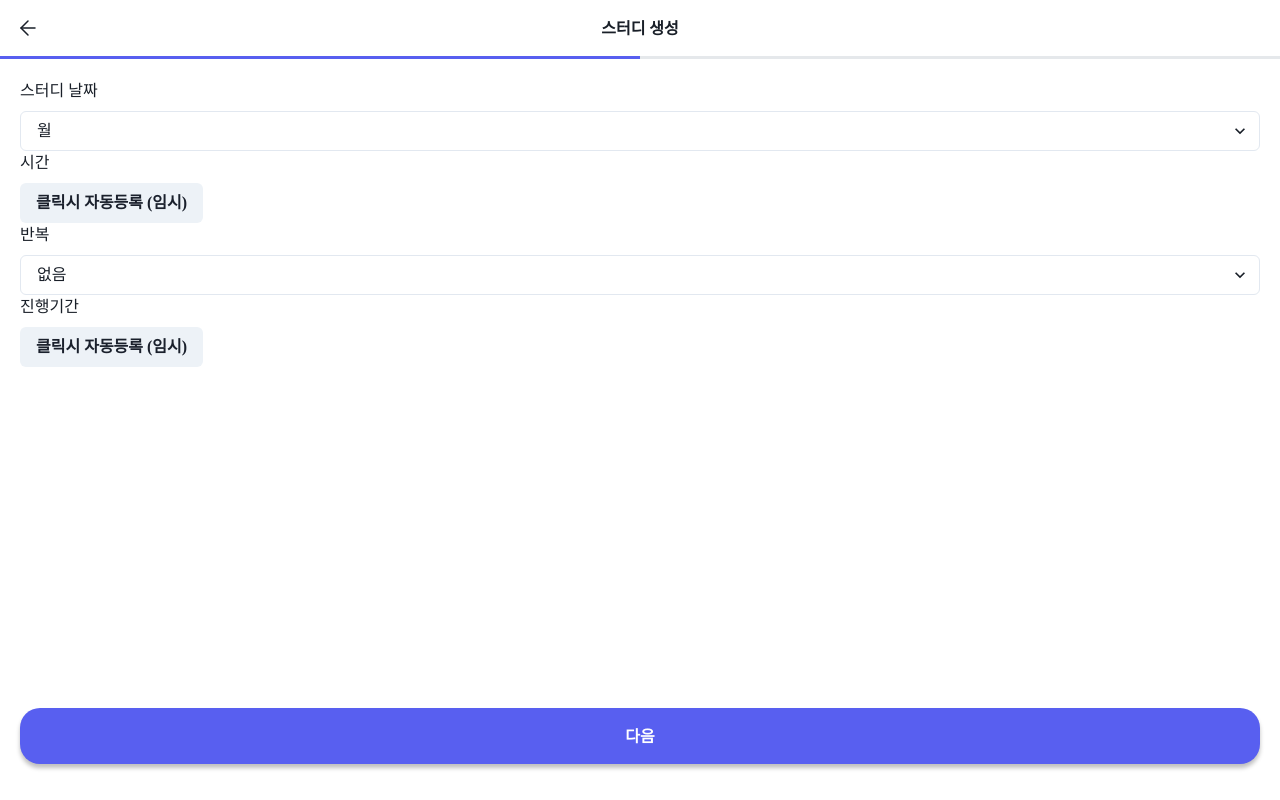
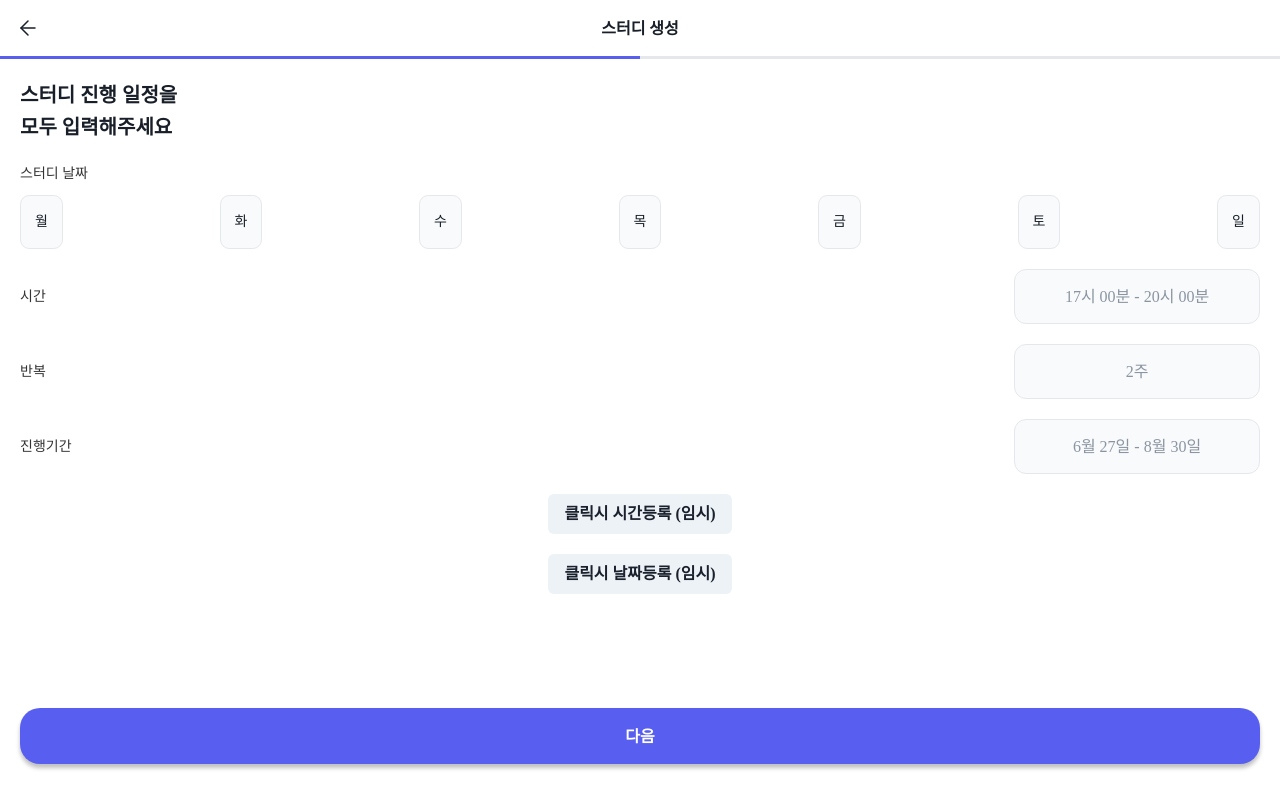
Before and after one commit to mash-up-kr/moit-web, a React (Vite) app: page /register in a window 1280 px wide. Both pictures are taken after typing "Sample", "Sample" into the empty fields and a click on the button "다음". Built offline with nearby package versions, Linux system fonts and the light colour scheme; a web font is replaced by a local one; what emotion-normalize would draw is missing.

Commit message:
✨ feat: 일정 스텝 디자인 적용 (ButtonSelect 추가)

```diff
--- /dev/null
+++ b/src/screens/StudyRegisterScreen/components/ButtonSelect.tsx
@@ -0,0 +1,54 @@
+import { Flex } from '@chakra-ui/react';
+import { css } from '@emotion/react';
+import styled from '@emotion/styled';
+import theme from '@styles/theme';
+
+interface ButtonSelectProps<T> {
+  options: { value: T; label: string }[];
+  value: string;
+  onChange: (value: T) => void;
+}
+
+const ButtonSelect = <T extends string>({
+  options,
+  value,
+  onChange,
+}: ButtonSelectProps<T>) => {
+  return (
+    <Flex justify="space-between">
+      {options.map((item) => (
+        <OptionButton
+          key={item.value}
+          active={item.value === value}
+          onClick={() => onChange(item.value)}
+        >
+          {item.label}
+        </OptionButton>
+      ))}
+    </Flex>
+  );
+};
+
+const OptionButton = styled.div<{ active: boolean }>`
+  display: flex;
+  justify-content: center;
+  align-items: center;
+  padding: 9px 14px;
+  background-color: ${theme.colors.background.input};
+  border: 0.771px solid ${theme.palette.gray200};
+  color: ${theme.colors.text.general};
+  border-radius: 9.247px;
+  height: 54px;
+
+  ${css(theme.fonts.p3)}
+
+  ${(p) =>
+    p.active &&
+    css`
+      color: ${theme.palette.white};
+      background-color: ${theme.colors.primary.default};
+      box-shadow: 0px 5px 6px 0px rgba(88, 95, 240, 0.25);
+    `}
+`;
+
+export default ButtonSelect;
--- a/src/screens/StudyRegisterScreen/components/FormItem.tsx
+++ b/src/screens/StudyRegisterScreen/components/FormItem.tsx
@@ -1,14 +1,29 @@
 import { PropsWithChildren } from 'react';
 import { FormControl, FormLabel } from '@chakra-ui/react';
+import { css } from '@emotion/react';
 import theme from '@styles/theme';
 
 interface FormItemProps extends PropsWithChildren {
   label: string;
+  direction?: 'row' | 'column';
 }
 
-const FormItem = ({ label, children }: FormItemProps) => {
+const rowStyle = css`
+  justify-content: space-between;
+  align-items: center;
+`;
+
+const colStyle = css`
+  gap: 10px;
+`;
+
+const FormItem = ({ label, direction = 'column', children }: FormItemProps) => {
   return (
-    <FormControl display="flex" flexDir="column" gap="10px">
+    <FormControl
+      display="flex"
+      flexDir={direction}
+      css={direction === 'row' ? rowStyle : colStyle}
+    >
       <FormLabel color={theme.palette.gray700} css={theme.fonts.p2} margin="0">
         {label}
       </FormLabel>
--- a/src/screens/StudyRegisterScreen/components/Input.tsx
+++ b/src/screens/StudyRegisterScreen/components/Input.tsx
@@ -2,7 +2,7 @@ import { css } from '@emotion/react';
 import styled from '@emotion/styled';
 import theme from '@styles/theme';
 
-const Input = styled.input`
+const Input = styled.input<{ readOnly?: boolean }>`
   background-color: ${theme.palette.gray50};
   border: 1px solid ${theme.palette.gray200};
   border-radius: 12px;
@@ -19,6 +19,12 @@ const Input = styled.input`
     color: ${theme.palette.gray500};
     ${css(theme.fonts.p1)};
   }
+
+  ${(p) =>
+    p.readOnly &&
+    css`
+      text-align: center;
+    `}
 `;
 
 export default Input;
--- a/src/screens/StudyRegisterScreen/steps/ScheduleSettingStep.tsx
+++ b/src/screens/StudyRegisterScreen/steps/ScheduleSettingStep.tsx
@@ -1,15 +1,15 @@
-import { FC } from 'react';
+import { FC, useMemo } from 'react';
 import { Controller, useController, useForm } from 'react-hook-form';
-import {
-  FormLabel,
-  FormControl,
-  Select,
-  Button as ChakraButton,
-} from '@chakra-ui/react';
+import { Button as ChakraButton, Box } from '@chakra-ui/react';
 import { useRecoilValue } from 'recoil';
 import Button from '@components/Button';
+import Text from '@components/Text';
 import { ScheduleStepFormData } from '../../../../types/register';
 import { registerFormDataAtom } from '../atoms';
+import ButtonSelect from '../components/ButtonSelect';
+import Form from '../components/Form';
+import FormItem from '../components/FormItem';
+import Input from '../components/Input';
 import LargeBottom from '../components/LargeBottom';
 import { DAY_OF_WEEKS_OPTIONS, REPEAT_CYCLE_OPTIONS } from '../consts';
 
@@ -19,7 +19,6 @@ interface ScheduleSettingStepProps {
 
 const ScheduleSettingStep: FC<ScheduleSettingStepProps> = ({ onNext }) => {
   const formData = useRecoilValue(registerFormDataAtom);
-
   const {
     handleSubmit,
     getValues,
@@ -28,6 +27,11 @@ const ScheduleSettingStep: FC<ScheduleSettingStepProps> = ({ onNext }) => {
   } = useForm<ScheduleStepFormData>({
     defaultValues: formData,
   });
+
+  const startTime = getValues('startTime');
+  const endTime = getValues('endTime');
+  const startDate = getValues('startDate');
+  const endDate = getValues('endDate');
 
   const onSubmit = handleSubmit((values) => {
     onNext(values);
@@ -68,28 +72,87 @@ const ScheduleSettingStep: FC<ScheduleSettingStepProps> = ({ onNext }) => {
 
   const isDisabled = Object.keys(errors).length > 0;
 
+  const timeValue = useMemo(() => {
+    if (!startTime || !endTime) return '';
+
+    return `${startTime.hour.toString().padStart(2, '0')}시 ${startTime.minute
+      .toString()
+      .padStart(2, '0')}분 - ${endTime.hour
+      .toString()
+      .padStart(2, '0')}시 ${endTime.minute.toString().padStart(2, '0')}분
+      `;
+  }, [startTime, endTime]);
+
+  const dateValue = useMemo(() => {
+    if (!startDate || !endDate) return '';
+
+    const sd = new Date(startDate);
+    const ed = new Date(endDate);
+
+    return `${sd.getMonth() + 1}월 ${sd.getDate()}일 - ${
+      ed.getMonth() + 1
+    }월-${ed.getDate()}일`;
+  }, [startDate, endDate]);
+
   return (
-    <form onSubmit={onSubmit}>
-      <FormControl>
-        <FormLabel>스터디 날짜</FormLabel>
+    <Box>
+      <Text type="h4" mb="20px">
+        {'스터디 진행 일정을\n모두 입력해주세요'}
+      </Text>
+
+      <Form onSubmit={onSubmit}>
+        <FormItem label="스터디 날짜">
           <Controller
             control={control}
             name="dayOfWeeks"
             rules={{ required: true }}
             render={({ field }) => (
-            <Select {...field}>
-              {DAY_OF_WEEKS_OPTIONS.map((item) => (
-                <option key={item.value} value={item.label}>
-                  {item.label}
-                </option>
-              ))}
-            </Select>
+              <ButtonSelect
+                options={DAY_OF_WEEKS_OPTIONS}
+                value={getValues('dayOfWeeks')}
+                onChange={(v) => field.onChange(v)}
+              />
             )}
           />
-      </FormControl>
+        </FormItem>
 
-      <FormControl>
-        <FormLabel>시간</FormLabel>
+        <FormItem label="시간" direction="row">
+          <Input
+            readOnly
+            placeholder="17시 00분 - 20시 00분"
+            value={timeValue}
+            onClick={() => {}}
+          />
+        </FormItem>
+
+        <FormItem label="반복" direction="row">
+          <Controller
+            control={control}
+            name="repeatCycle"
+            render={({ field }) => (
+              <Input
+                readOnly
+                placeholder="2주"
+                value={
+                  REPEAT_CYCLE_OPTIONS.find(
+                    (item) => item.value === getValues('repeatCycle'),
+                  )?.label ?? ''
+                }
+                onClick={() => {
+                  // TODO: 팝업띄우기
+                  // REPEAT_CYCLE_OPTIONS , field.onChange() 사용해주세용
+                  console.log(REPEAT_CYCLE_OPTIONS);
+                  field.onChange('TWO_WEEK');
+                }}
+              />
+            )}
+          />
+        </FormItem>
+
+        <FormItem label="진행기간" direction="row">
+          <Input readOnly placeholder="6월 27일 - 8월 30일" value={dateValue} />
+        </FormItem>
+
         <ChakraButton
           onClick={() => {
             onChangeStartTime({
@@ -106,58 +169,22 @@ const ScheduleSettingStep: FC<ScheduleSettingStepProps> = ({ onNext }) => {
             });
           }}
         >
-          클릭시 자동등록 (임시)
+          클릭시 시간등록 (임시)
         </ChakraButton>
 
-        {getValues('startTime') && (
-          <>
-            <div>startTime {JSON.stringify(getValues('startTime'))}</div>
-            <div>endTime {JSON.stringify(getValues('endTime'))}</div>
-          </>
-        )}
-      </FormControl>
-
-      <FormControl>
-        <FormLabel>반복</FormLabel>
-
-        <Controller
-          control={control}
-          name="repeatCycle"
-          render={({ field }) => (
-            <Select {...field}>
-              {REPEAT_CYCLE_OPTIONS.map((item) => (
-                <option key={item.value} value={item.value}>
-                  {item.label}
-                </option>
-              ))}
-            </Select>
-          )}
-        />
-      </FormControl>
-
-      <FormControl>
-        <FormLabel>진행기간</FormLabel>
         <ChakraButton
           onClick={() => {
-            onChangeStartDate('2011-11-23');
-            onChangeEndDate('2022-11-23');
+            onChangeStartDate('2023-10-13');
+            onChangeEndDate('2023-11-23');
           }}
         >
-          클릭시 자동등록 (임시)
+          클릭시 날짜등록 (임시)
         </ChakraButton>
-
-        {getValues('startDate') && (
-          <>
-            <div>startDate {getValues('startDate')}</div>
-            <div>endDate {getValues('endDate')}</div>
-          </>
-        )}
-      </FormControl>
-
         <LargeBottom>
           <Button label="다음" type="submit" isDisabled={isDisabled} />
         </LargeBottom>
-    </form>
+      </Form>
+    </Box>
   );
 };
 
```
Lines whose indentation alone changed are shown as unchanged.
